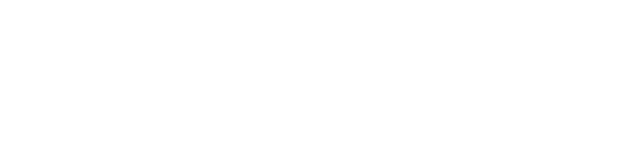
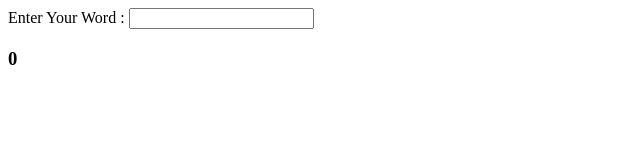
Before and after one commit to acciojob/gre-essay-tool-PankajKumar737, a website: page main.html in a window 1280 px wide. Shown: the whole page, without its empty margins (0-640 px from the left). Drawn offline with Linux system fonts and the light colour scheme.

Commit message:
Update main.html

```diff
--- a/main.html
+++ b/main.html
@@ -8,6 +8,11 @@
 
 <body>
 	<!-- the entire body must be written by student -->
+	 <label for="evaluatedText">Enter Your Word :</label>
+	<input type="text" id="evaluatedText" name="evaluatedText"></input>
+	<h3 id="letterCount">0</h3>
+
+
     <script type="text/javascript" src="./script.js">
 </script>
 
```
